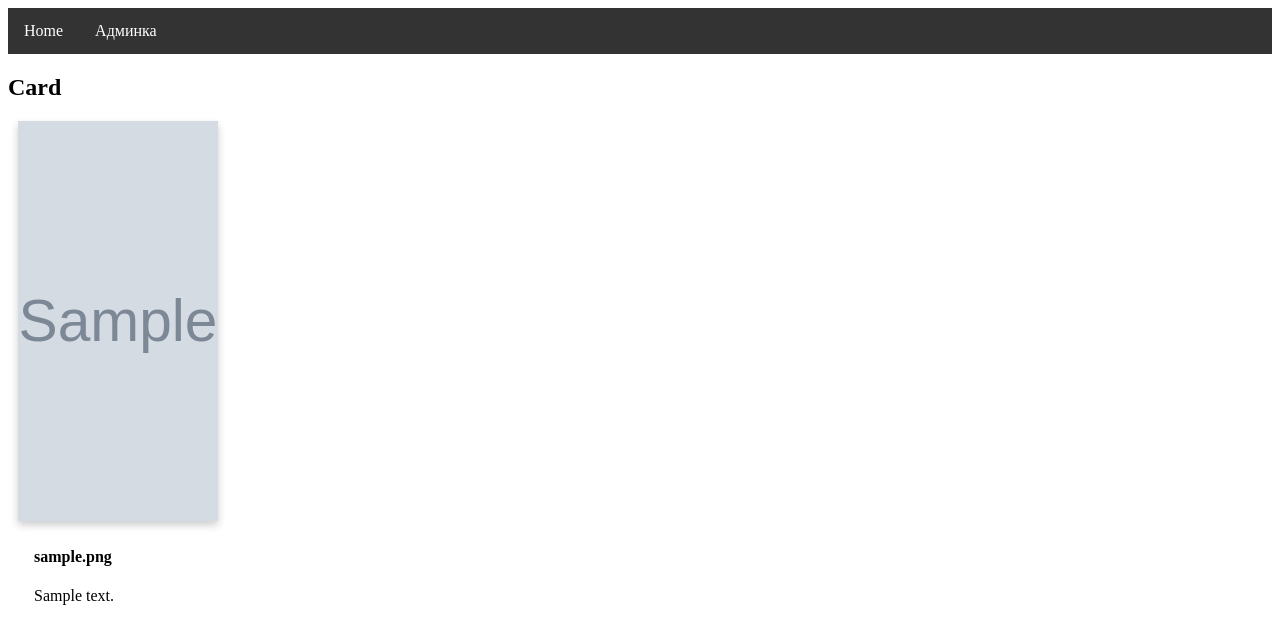
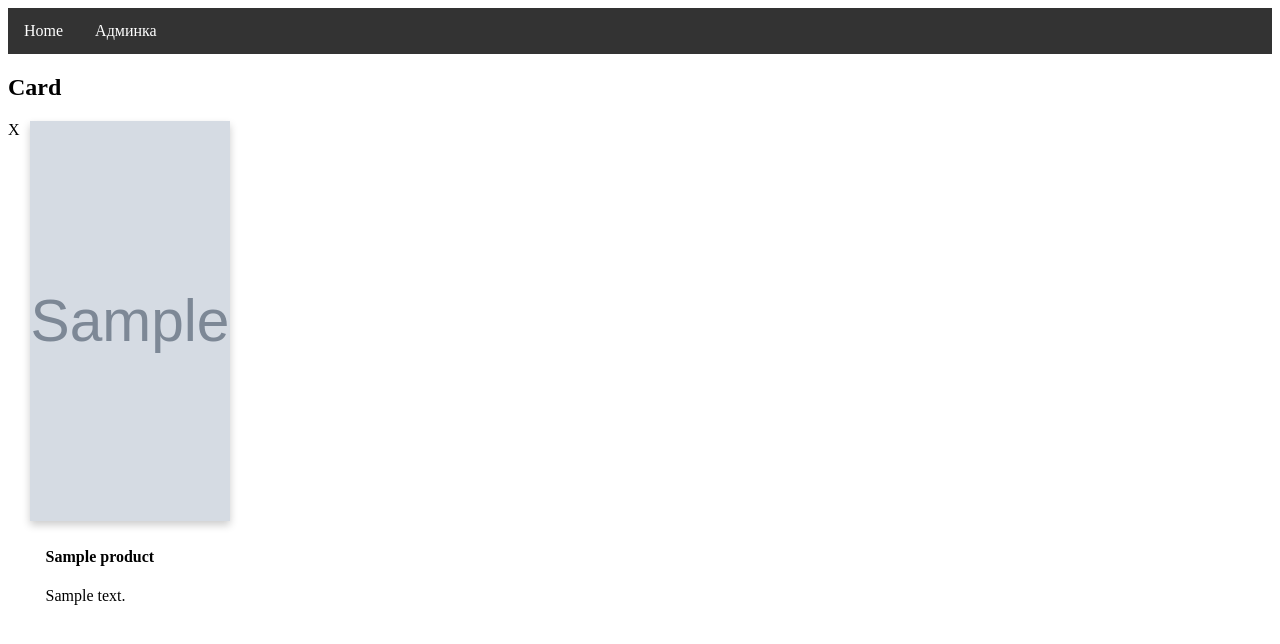
Before and after one commit to magdev22/cards, a PHP site: page / in a window 1280 px wide. Shown: the top 644 px of the page. Run offline with PHP 8.4, Linux system fonts and the light colour scheme; tables that the repository leaves empty or names only in its code hold one stand-in row (values such as "Sample post"); grey boxes marked "Sample" are stand-in pictures.

Commit message:
добавил стилей на вывод карточек на главную flex wrap

```diff
--- a/index.php
+++ b/index.php
@@ -74,24 +74,25 @@
 
     <h2>Card</h2>
 
+<div class="cards">X
 <?php
-  include('db.php');
+include('db.php');
 $sql = "SELECT * FROM products";
 $products = $mysqli->query($sql);
 
 foreach($products as $product){
 ?>
-
         <div class="card">
-            <img class="img" src="<?php echo $product['img']?>" alt="Avatar">
+            <img class="img" src="<?php   echo $product ['img']?>" alt="Avatar">
             <div class="container">
-                <h4><b> <?php echo $product['img']?></b></h4>
-                <p><?php echo $product['descr']?></p>
+                <h4><b> <?php echo  $product ['title']?></b></h4>
+                <p><?php echo $product ['descr']?></p>
             </div>
         </div>
-    </div>
+
  <?php }
 ?>
+</div>
 </body>
 
 </html>
```
